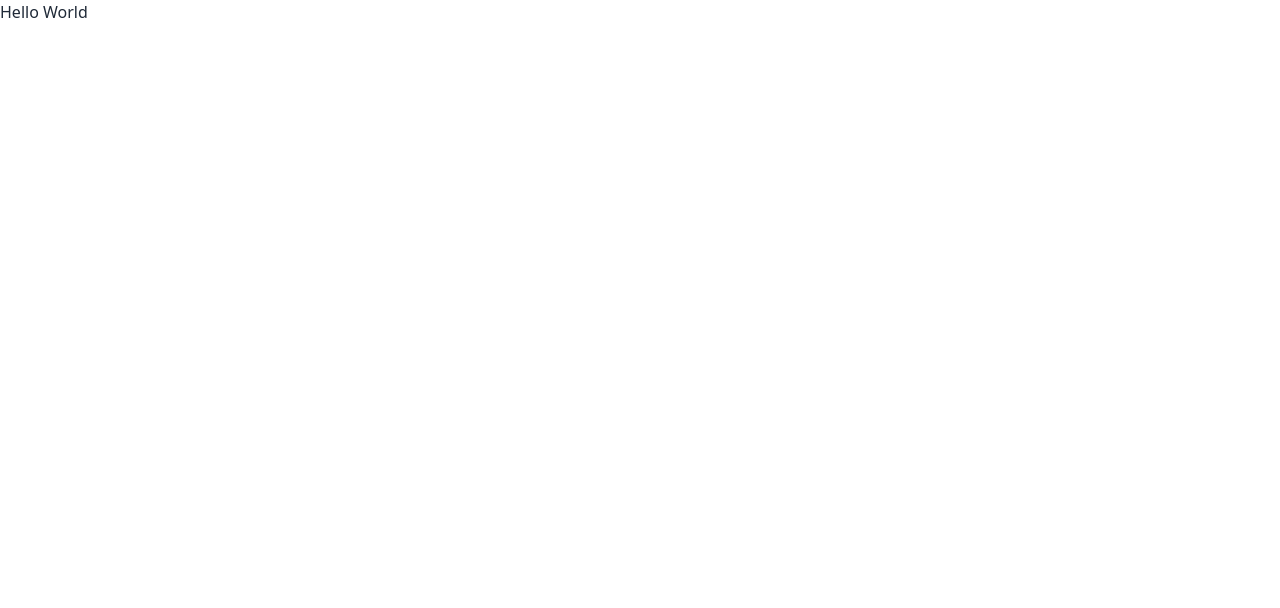
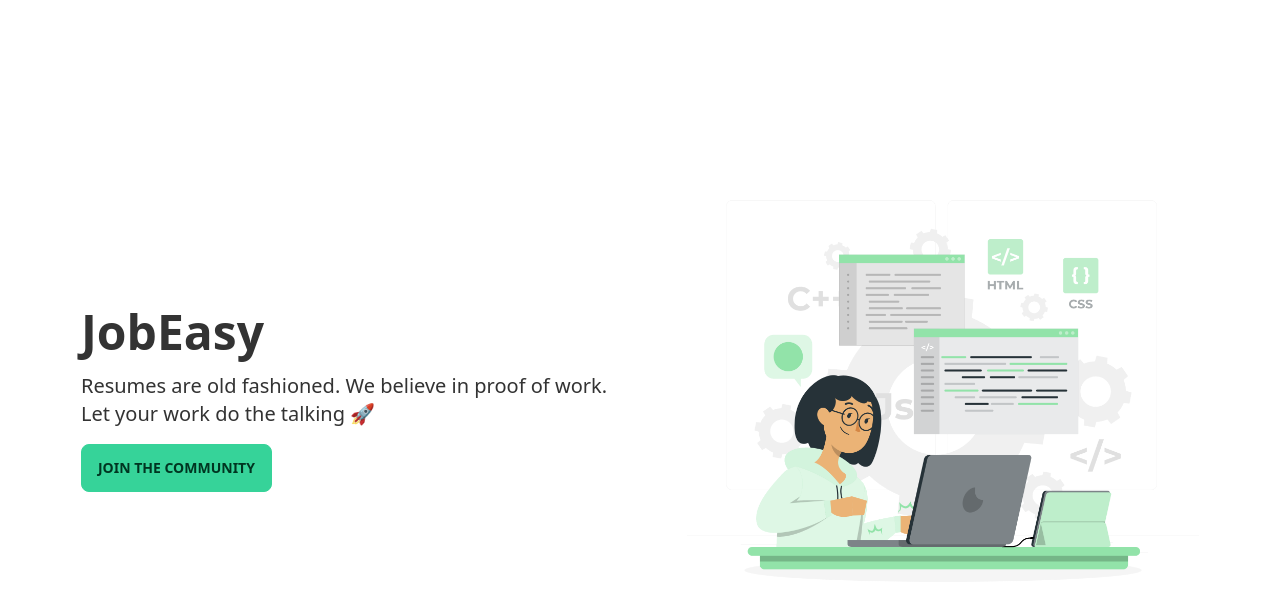
Before and after one commit to vin18/jobeasy, a React (Create React App) app in the folder client/: page / in a window 1280 px wide. Shown: the top 608 px of the page. Built offline with nearby package versions, Linux system fonts and the light colour scheme.

Commit message:
Add react-router-dom and homepage

```diff
--- a/client/package.json
+++ b/client/package.json
@@ -9,6 +9,7 @@
     "daisyui": "^2.2.2",
     "react": "^17.0.2",
     "react-dom": "^17.0.2",
+    "react-router-dom": "^6.2.1",
     "react-scripts": "5.0.0",
     "web-vitals": "^2.1.4"
   },
--- a/client/src/App.js
+++ b/client/src/App.js
@@ -1,8 +1,13 @@
+import { BrowserRouter, Routes, Route } from 'react-router-dom';
+import { Home } from './pages';
+
 const App = () => {
   return (
-    <div>
-      <h1>Hello World</h1>
-    </div>
+    <BrowserRouter>
+      <Routes>
+        <Route path="/" element={<Home />} />
+      </Routes>
+    </BrowserRouter>
   );
 };
 
--- /dev/null
+++ b/client/src/components/Home.js
@@ -0,0 +1,31 @@
+import { useNavigate } from 'react-router-dom';
+import homeBanner from '../assets/hero.png';
+
+const Home = () => {
+  const navigate = useNavigate();
+
+  return (
+    <div>
+      <div className="hero">
+        <div className="flex-col hero-content lg:flex-row-reverse">
+          <img src={homeBanner} className="max-w-lg" />
+          <div className="mr-16">
+            <h1 className="mb-4 text-5xl font-bold">JobEasy</h1>
+            <p className="mb-4 text-xl">
+              Resumes are old fashioned. We believe in proof of work. <br />
+              Let your work do the talking 🚀
+            </p>
+            <button
+              onClick={() => navigate(`/login`)}
+              className="btn btn-primary mr-2"
+            >
+              Join the community
+            </button>
+          </div>
+        </div>
+      </div>
+    </div>
+  );
+};
+
+export default Home;
--- /dev/null
+++ b/client/src/components/index.js
@@ -0,0 +1,3 @@
+import Home from './Home';
+
+export { Home };
--- /dev/null
+++ b/client/src/pages/Home.js
@@ -0,0 +1,11 @@
+import { Home } from '../components';
+
+const HomePage = () => {
+  return (
+    <div className="pt-32 min-h-screen container mx-auto">
+      <Home />
+    </div>
+  );
+};
+
+export default HomePage;
--- /dev/null
+++ b/client/src/pages/index.js
@@ -0,0 +1,3 @@
+import Home from './Home';
+
+export { Home };
--- a/client/tailwind.config.js
+++ b/client/tailwind.config.js
@@ -3,5 +3,22 @@ module.exports = {
   theme: {
     extend: {},
   },
+  daisyui: {
+    themes: [
+      {
+        mytheme: {
+          primary: '#36D399',
+          secondary: '#F000B8',
+          accent: '#37CDBE',
+          neutral: '#3D4451',
+          'base-100': '#FFFFFF',
+          info: '#3ABFF8',
+          success: '#36D399',
+          warning: '#FBBD23',
+          error: '#F87272',
+        },
+      },
+    ],
+  },
   plugins: [require('daisyui')],
 };
```
Also changed, not shown: client/src/assets/hero.png (added), 1 other file (tests, documents, lock files or other folders).
